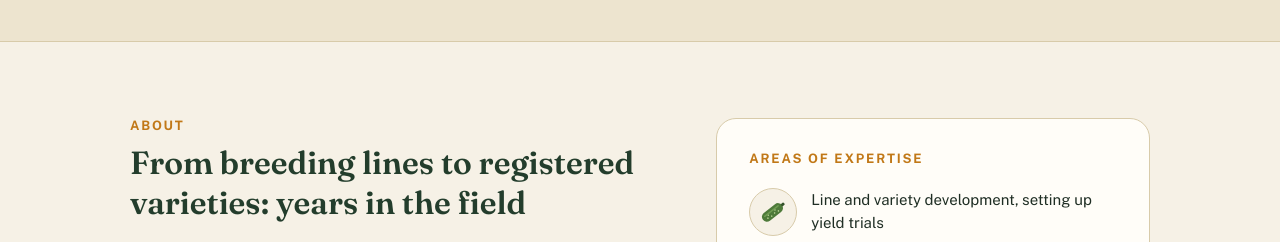
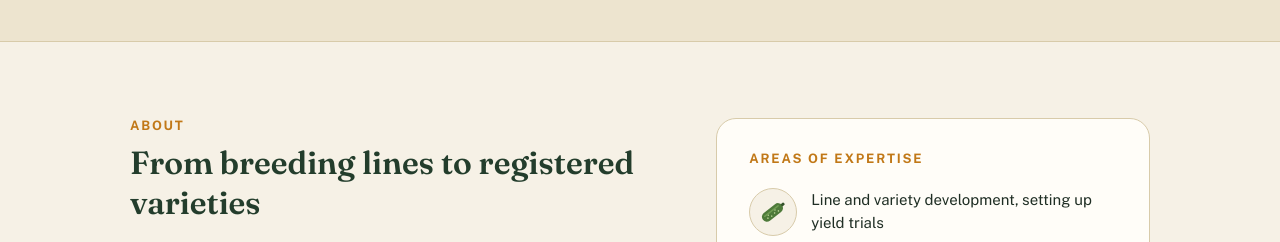
Before and after one commit to VlkGzn/dijital-kartvizit, a plain HTML site: page en.html in a window 1280 px wide. Shown: the part 558-800 px from the top of the page. Drawn offline with Linux system fonts and the light colour scheme.

Commit message:
Hakkımda başlığından 'tarlada geçen yıllar' ifadesini çıkar
Co-Authored-By: Claude Opus 5.5 <noreply@anthropic.com>

```diff
--- a/en.html
+++ b/en.html
@@ -337,7 +337,7 @@ a.contact-value:hover{text-decoration-color:var(--amber);}
     <div class="two-col">
       <div>
         <div class="eyebrow">About</div>
-        <h2 class="section-title">From breeding lines to registered varieties: years in the field</h2>
+        <h2 class="section-title">From breeding lines to registered varieties</h2>
         <p class="prose">
           I work as a cucumber and broccoli breeder in the Department of Vegetable and Ornamental Plants at the
           Batı Akdeniz Agricultural Research Institute in Antalya, part of TAGEM, where I also serve as head of
```
